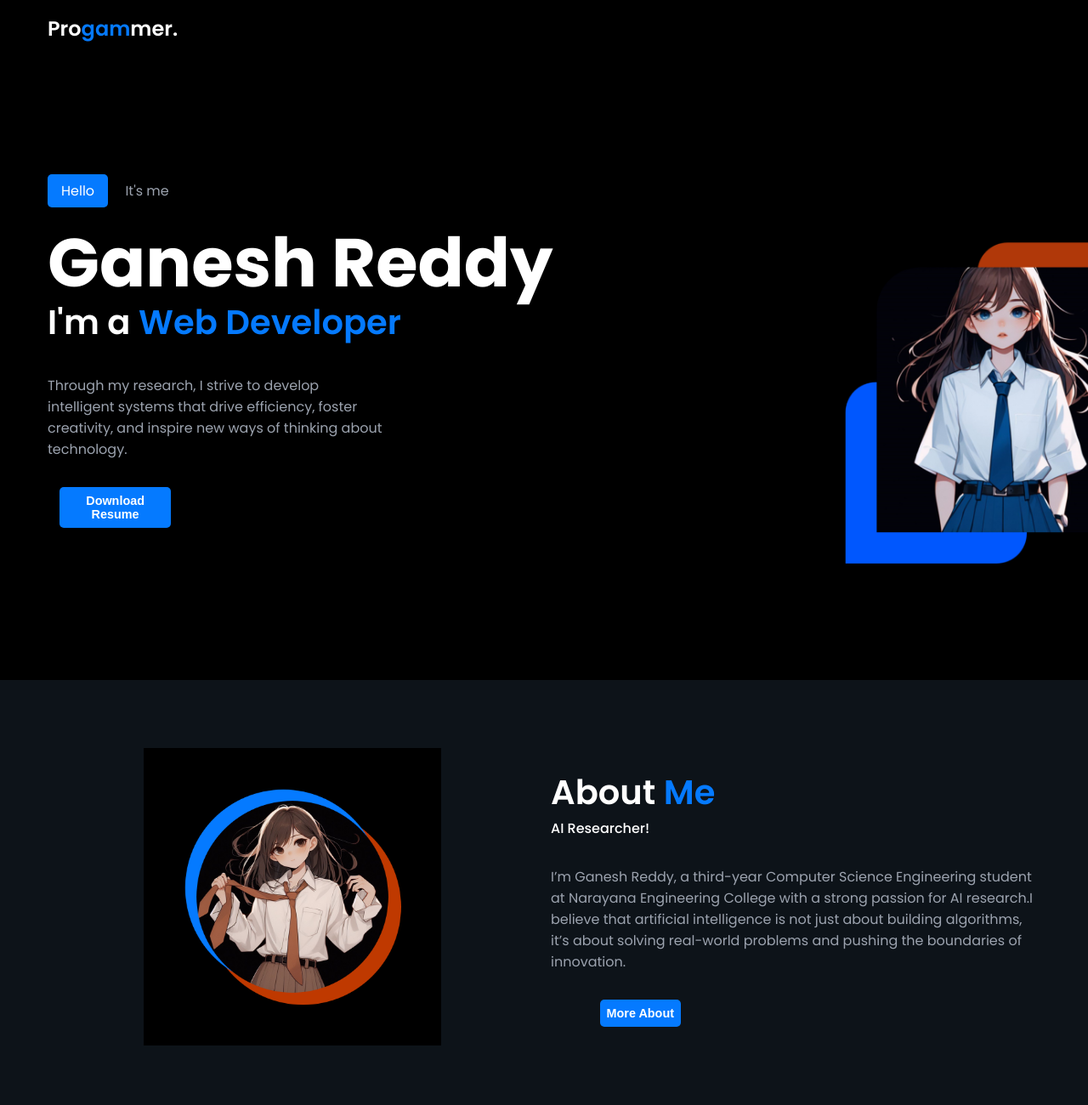
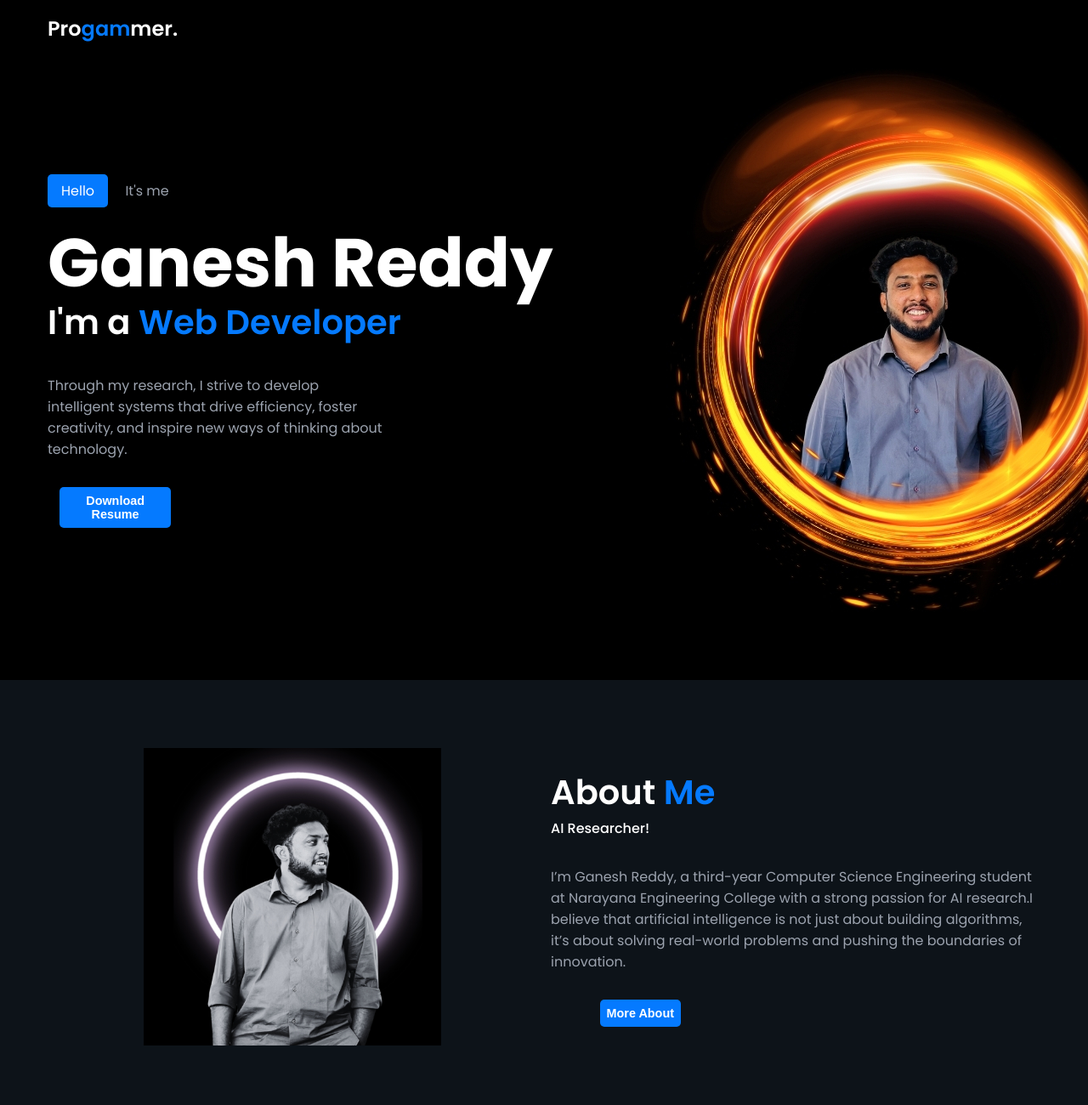
Before and after one commit to geyamrutha16/GANESH_LOOKBOOK, a plain HTML site: page index.html in a window 1280 px wide. Shown: the top 1300 px of the page at 85% size. Drawn offline with nearby package versions, Linux system fonts and the light colour scheme.

Commit message:
first-commit1

```diff
--- a/index.html
+++ b/index.html
@@ -44,7 +44,7 @@
   <section class="about">
     <div class="section__container about__container">
       <div class="about__image">
-        <img src="Media/Main/a girl  with white shirt and brown pant and tie in black background (1).png" alt="about" />
+        <img src="Media/Main/About.jpg" alt="about" />
       </div>
       <div class="about__content">
         <h2 class="section__title">About <span>Me</span></h2>
--- a/style.css
+++ b/style.css
@@ -166,7 +166,7 @@ nav .nav__logo a span {
 
 header {
   height: 100vh;
-  background-image: url("Media/Main/Untitled\ design\ \(1\).png");
+  background-image: url("Media/Main/Home.jpg");
   background-position: center center;
   background-repeat: no-repeat;
   background-size: cover;
```
Also changed, not shown: Media/Main/About.jpg (added), Media/Main/Home.jpg (added), Media/Main/Untitled design (1).png (deleted), Media/Main/a girl  with white shirt and brown pant and tie in black background (1).png (deleted).
